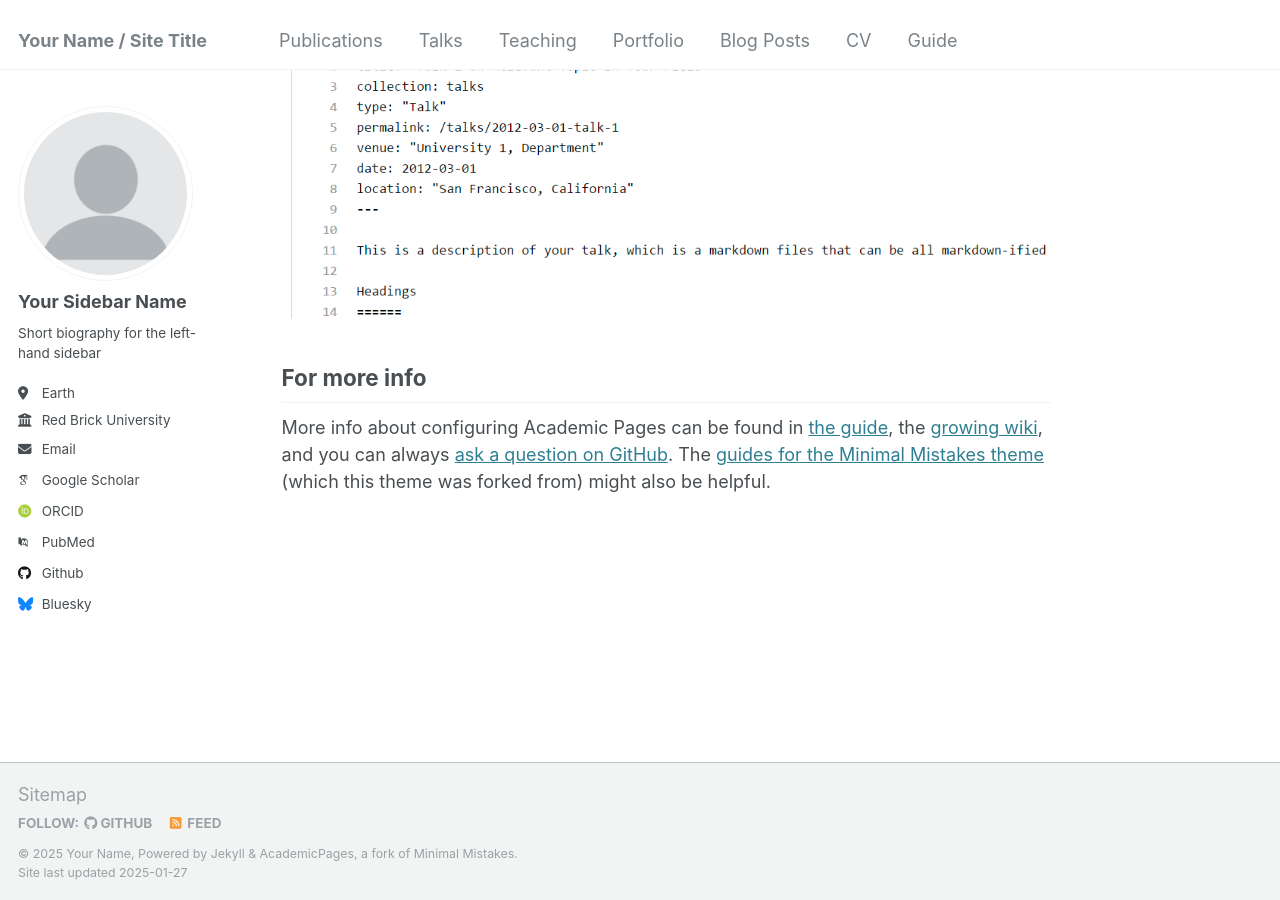
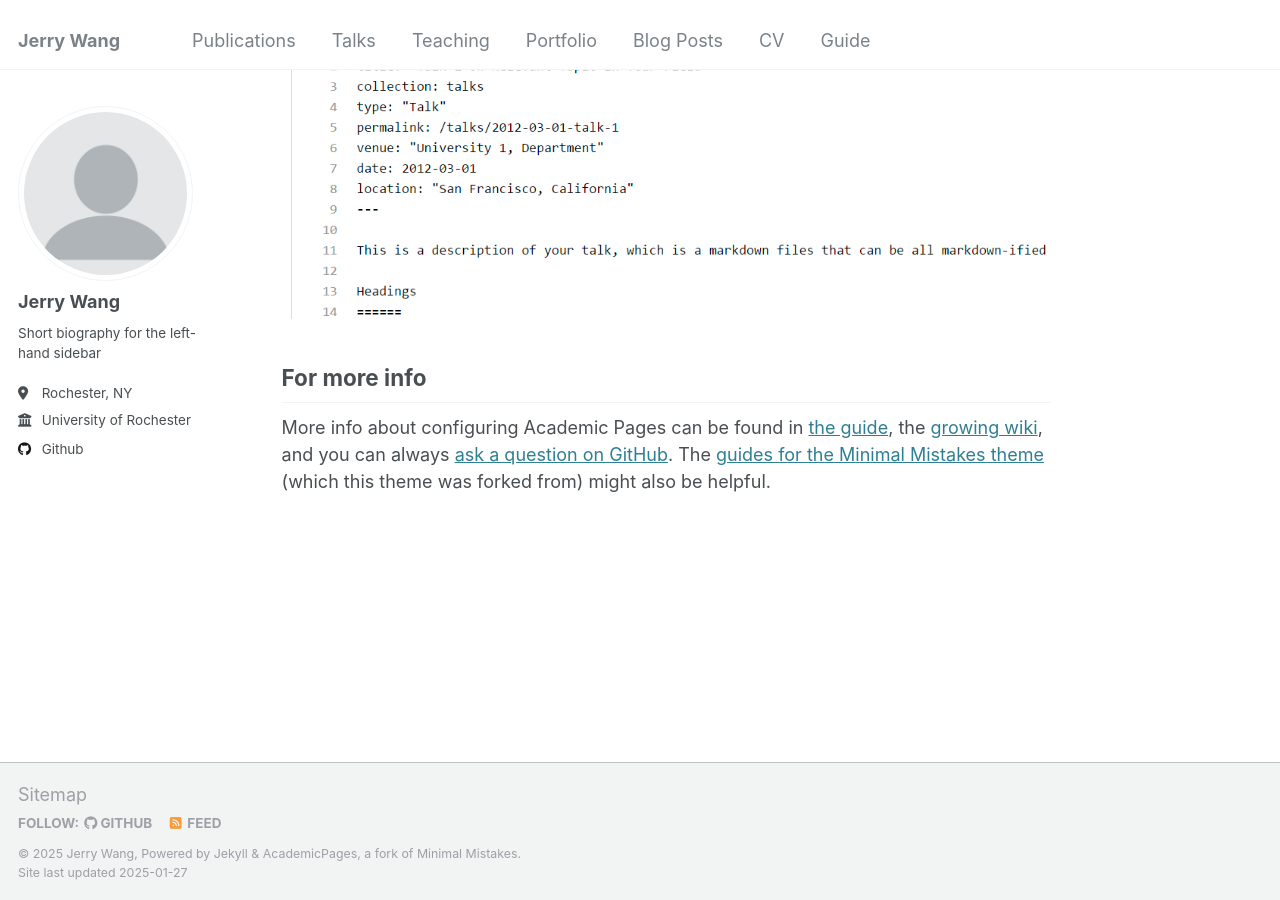
Before and after one commit to caocao2333/caocao2333.github.io, a Jekyll site: the page built from _pages/about.md, in a window 1280 px wide and 900 px high, scrolled down 2643 px. Built offline with Jekyll 4.4.1, drawn with Linux system fonts in a browser that asks for light colours; some web fonts are replaced.

Commit message:
Homepage modification

```diff
--- a/_config.yml
+++ b/_config.yml
@@ -8,13 +8,13 @@
 
 # Basic Site Settings
 locale                   : "en-US"
-title                    : "Your Name / Site Title"
+title                    : "Jerry Wang"
 title_separator          : "-"
-name                     : &name "Your Name"
-description              : &description "personal description"
-url                      : https://academicpages.github.io # the base hostname & protocol for your site e.g. "https://[your GitHub username].github.io"
+name                     : &name "Jerry Wang"
+description              : &description "CS @ University of Rochester"
+url                      : https://caocao2333.github.io # the base hostname & protocol for your site e.g. "https://[your GitHub username].github.io"
 baseurl                  : "" # the subpath of your site, e.g. "/blog"
-repository               : "academicpages/academicpages.github.io"
+repository               : "caocao2333/caocao2333.github.io"
 
 # Site Author - The following control what appear as part of the author content on the side bar.
 #               If a field is blank the icon and link will not appear, otherwise it will be shown.
@@ -22,21 +22,21 @@ repository               : "academicpages/academicpages.github.io"
 author:
   # Biographic information
   avatar           : "profile.png"
-  name             : "Your Sidebar Name"
+  name             : "Jerry Wang"
   pronouns         : # example: "she/her"
   bio              : "Short biography for the left-hand sidebar"
-  location         : "Earth"
-  employer         : "Red Brick University"
+  location         : "Rochester, NY"
+  employer         : "University of Rochester"
   uri              : # URL
-  email            : "none@example.org"
+  email            : # ""
 
   # Academic websites
   arxiv            : # URL - Update with the correct link to your profile
-  googlescholar    : "https://scholar.google.com/citations?user=PS_CX0AAAAAJ"
+  googlescholar    : # "https://scholar.google.com/citations?user=PS_CX0AAAAAJ"
   impactstory      : # URL
-  orcid            : "http://orcid.org/yourorcidurl"
+  orcid            : # "http://orcid.org/yourorcidurl"
   semantic         : # URL
-  pubmed           : "https://www.ncbi.nlm.nih.gov/pubmed/?term=john+snow"
+  pubmed           : # "https://www.ncbi.nlm.nih.gov/pubmed/?term=john+snow"
   researchgate     : # URL
   scopus           : # URL
 
@@ -49,7 +49,7 @@ author:
   stackoverflow    : # User number or user number and name (i.e., use "1" or "1/jeff-atwood")
 
   # Social media
-  bluesky          : "bsky.app" # Replace this with you Bluesky username
+  bluesky          : # "bsky.app" # Replace this with you Bluesky username
   facebook         : # Username
   flickr           : # Username
   foursquare       : # Username
```
